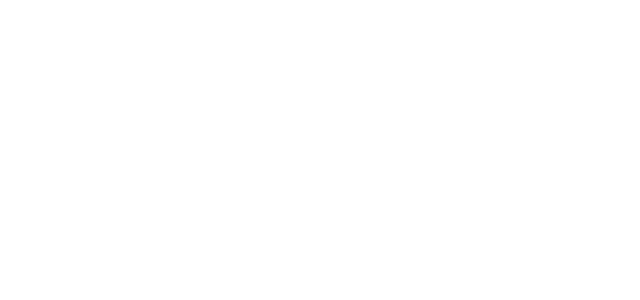
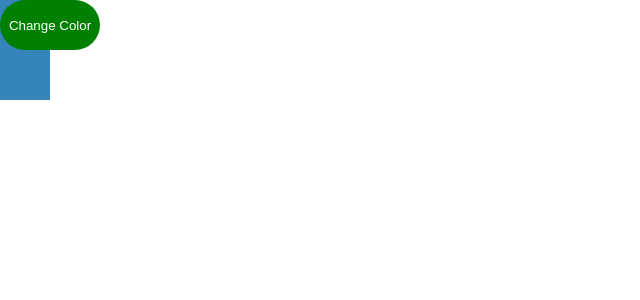
Before and after one commit to lapohjan/total_recall_nails, a React (Create React App) app: page / in a window 1280 px wide. Shown: the top 300 px of the page, without its empty margins (0-640 px from the left). Built offline with nearby package versions, Linux system fonts and the light colour scheme.

Commit message:
add button and randomcolor

```diff
--- a/package.json
+++ b/package.json
@@ -6,6 +6,7 @@
     "@testing-library/jest-dom": "^4.2.4",
     "@testing-library/react": "^9.3.2",
     "@testing-library/user-event": "^7.1.2",
+    "randomcolor": "^0.6.2",
     "react": "^16.14.0",
     "react-dom": "^16.14.0",
     "react-scripts": "3.4.3"
--- a/src/App.js
+++ b/src/App.js
@@ -1,10 +1,11 @@
 import React from 'react';
 import './App.css';
+import Hand from './Hand';
 
 function App() {
   return (
-    <div className="App">
-
+    <div>
+      <Hand/>
     </div>
   );
 }
--- /dev/null
+++ b/src/Hand.css
@@ -0,0 +1,23 @@
+.division{
+    height: 100px;
+    width: 50px;
+}
+
+
+.button {
+    width: 100px;
+    height: 50px;
+    background-color: green;
+    color: white;
+    text-align: center;
+    line-height: 50px;
+    border-radius: 30px;
+    border: none;
+    outline:none;
+  }
+
+  .button:hover {
+    background-color: #009a00;
+    cursor: pointer;
+    cursor: hand;
+  }
--- /dev/null
+++ b/src/Hand.js
@@ -0,0 +1,13 @@
+import React, { useState } from 'react';
+import './Hand.css';
+import randomColor from 'randomcolor'
+
+export default function Hand() {
+    const [color, setColor] = useState(randomColor())
+
+    return (
+      <div className="division" style={{backgroundColor:`${color}`}}>
+        <button className="button" onClick={() => setColor(randomColor())}>Change Color</button>
+      </div>
+    )
+  }
```
Also changed, not shown: src/index.css (line endings or trailing spaces), 1 other file (tests, documents, lock files or other folders).
